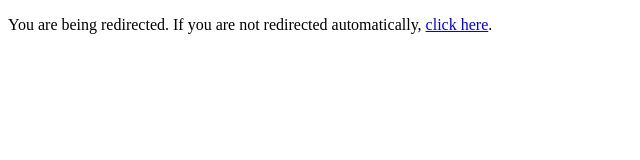
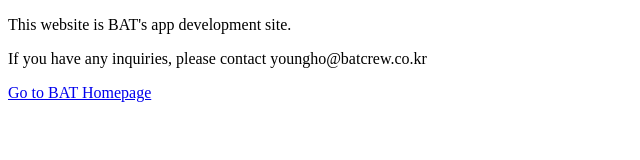
Before and after one commit to BAT-Crew/BAT-Crew.github.io, a plain HTML site: page index.html in a window 1280 px wide. Shown: the whole page, without its empty margins (0-640 px from the left). Drawn offline with Linux system fonts and the light colour scheme.

Commit message:
홈페이지 수정

```diff
--- a/index.html
+++ b/index.html
@@ -2,9 +2,12 @@
 <html>
 <head>
     <title>Redirecting...</title>
-    <meta http-equiv="refresh" content="5;url=https://batcrew.co.kr">
+    <meta http-equiv="refresh" content="10;url=https://batcrew.co.kr">
+    <title>BAT App Development</title>
 </head>
 <body>
-    <p>You are being redirected. If you are not redirected automatically, <a href="https://batcrew.co.kr">click here</a>.</p>
+    <p>This website is BAT's app development site.</p>
+    <p>If you have any inquiries, please contact youngho@batcrew.co.kr</p>
+    <p><a href="https://batcrew.co.kr">Go to BAT Homepage</a></p>
 </body>
 </html>
```
